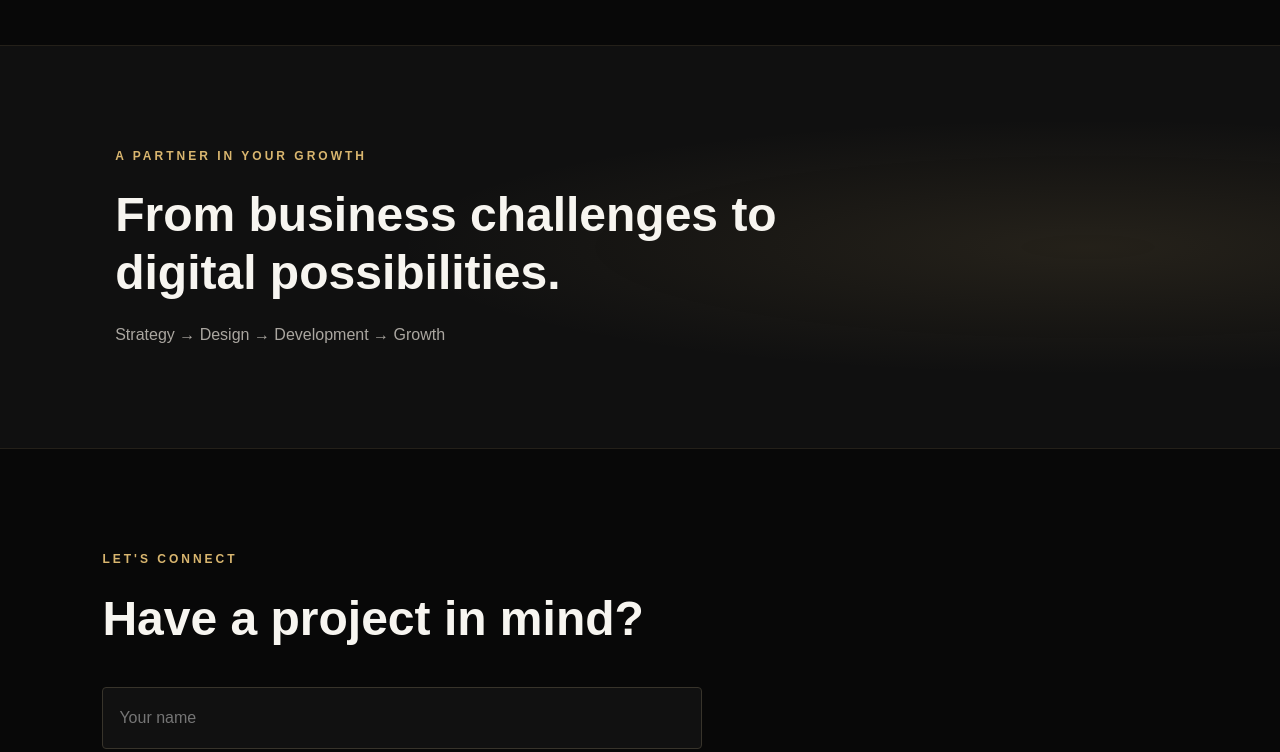
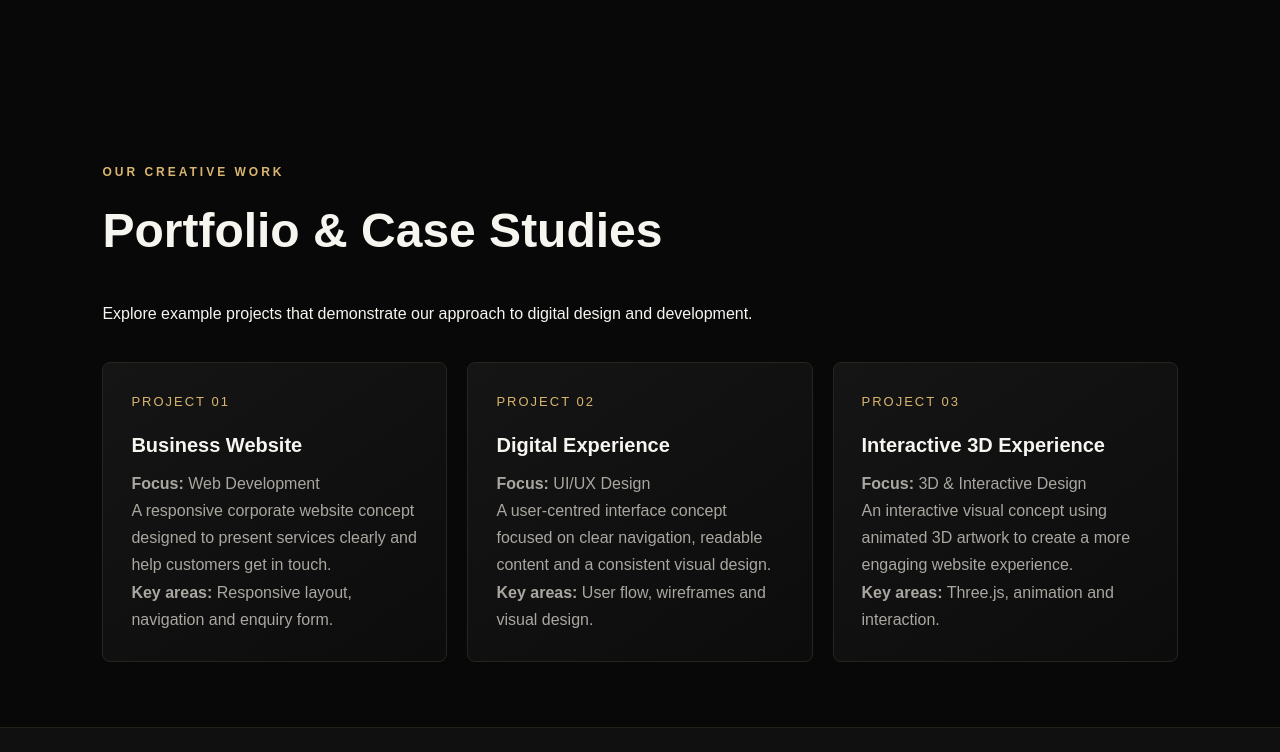
Before and after one commit to harishiniselvakumar2004-spec/riyadvi-website, a website: page index.html in a window 1280 px wide. Shown: the part 1436-2188 px from the top of the page. Drawn offline with nearby package versions, Linux system fonts and the light colour scheme; animation ran at ten frames a second.

Commit message:
Add portfolio case studies section

````diff
--- a/index.html
+++ b/index.html
@@ -1,10 +1,11 @@
-
+```html
 <!DOCTYPE html>
 <html lang="en">
 <head>
   <meta charset="UTF-8">
   <meta name="viewport" content="width=device-width, initial-scale=1.0">
   <title>Riyadvi | Digital Solutions</title>
+  <meta name="description" content="Riyadvi Software Technologies offers web development, app development, UI/UX design, digital marketing and interactive digital solutions.">
   <link rel="stylesheet" href="style.css">
 </head>
 <body>
@@ -13,63 +14,160 @@
     <nav>
       <a href="#home">Home</a>
       <a href="#services">Services</a>
+      <a href="#portfolio">Portfolio</a>
       <a href="#about">About</a>
       <a href="#contact">Contact</a>
     </nav>
   </header>
 
   <main>
+    <!-- HOME -->
     <section class="hero" id="home">
       <div class="hero-content">
         <p class="eyebrow">TECHNOLOGY • INNOVATION • GROWTH</p>
         <h1>Build Your Future With <span>Digital Solutions.</span></h1>
-        <p>We help businesses grow through software, creative design
-          and modern digital technology.</p>
+        <p>
+          We help businesses grow through software, creative design
+          and modern digital technology.
+        </p>
         <a class="button" href="#contact">Book a Consultation ↗</a>
       </div>
+
       <div class="orb" aria-label="Interactive 3D gold artwork">
         <canvas id="threeCanvas"></canvas>
         <div class="orb-inner"></div>
       </div>
-
     </section>
 
+    <!-- SERVICES -->
     <section class="section" id="services">
       <p class="eyebrow">WHAT WE DO</p>
       <h2>Our Services</h2>
+
       <div class="services">
-        <article class="service"><span>01</span><h3>Web Development</h3><p>Modern, responsive websites for your business.</p></article>
-        <article class="service"><span>02</span><h3>App Development</h3><p>Useful digital experiences across devices.</p></article>
-        <article class="service"><span>03</span><h3>Digital Marketing</h3><p>Reach more customers with digital strategies.</p></article>
-        <article class="service"><span>04</span><h3>AR / VR</h3><p>Explore immersive digital experiences.</p></article>
-        <article class="service"><span>05</span><h3>3D Modeling</h3><p>Bring concepts to life through 3D visuals.</p></article>
-        <article class="service"><span>06</span><h3>UI/UX Design</h3><p>Create intuitive and user-friendly interfaces.</p></article>
+        <article class="service">
+          <span>01</span>
+          <h3>Web Development</h3>
+          <p>Modern, responsive websites for your business.</p>
+        </article>
+
+        <article class="service">
+          <span>02</span>
+          <h3>App Development</h3>
+          <p>Useful digital experiences across devices.</p>
+        </article>
+
+        <article class="service">
+          <span>03</span>
+          <h3>Digital Marketing</h3>
+          <p>Reach more customers with digital strategies.</p>
+        </article>
+
+        <article class="service">
+          <span>04</span>
+          <h3>AR / VR</h3>
+          <p>Explore immersive digital experiences.</p>
+        </article>
+
+        <article class="service">
+          <span>05</span>
+          <h3>3D Modeling</h3>
+          <p>Bring concepts to life through 3D visuals.</p>
+        </article>
+
+        <article class="service">
+          <span>06</span>
+          <h3>UI/UX Design</h3>
+          <p>Create intuitive and user-friendly interfaces.</p>
+        </article>
       </div>
     </section>
 
+    <!-- PORTFOLIO / CASE STUDIES -->
+    <section class="section" id="portfolio">
+      <p class="eyebrow">OUR CREATIVE WORK</p>
+      <h2>Portfolio & Case Studies</h2>
+      <p>
+        Explore example projects that demonstrate our approach
+        to digital design and development.
+      </p>
+
+      <div class="services">
+        <article class="service">
+          <span>PROJECT 01</span>
+          <h3>Business Website</h3>
+          <p>
+            <strong>Focus:</strong> Web Development
+          </p>
+          <p>
+            A responsive corporate website concept designed
+            to present services clearly and help customers
+            get in touch.
+          </p>
+          <p><strong>Key areas:</strong> Responsive layout, navigation and enquiry form.</p>
+        </article>
+
+        <article class="service">
+          <span>PROJECT 02</span>
+          <h3>Digital Experience</h3>
+          <p>
+            <strong>Focus:</strong> UI/UX Design
+          </p>
+          <p>
+            A user-centred interface concept focused on clear
+            navigation, readable content and a consistent
+            visual design.
+          </p>
+          <p><strong>Key areas:</strong> User flow, wireframes and visual design.</p>
+        </article>
+
+        <article class="service">
+          <span>PROJECT 03</span>
+          <h3>Interactive 3D Experience</h3>
+          <p>
+            <strong>Focus:</strong> 3D & Interactive Design
+          </p>
+          <p>
+            An interactive visual concept using animated
+            3D artwork to create a more engaging website
+            experience.
+          </p>
+          <p><strong>Key areas:</strong> Three.js, animation and interaction.</p>
+        </article>
+      </div>
+    </section>
+
+    <!-- ABOUT -->
     <section class="about" id="about">
       <p class="eyebrow">A PARTNER IN YOUR GROWTH</p>
       <h2>From business challenges to digital possibilities.</h2>
       <p>Strategy → Design → Development → Growth</p>
     </section>
 
+    <!-- CONTACT -->
     <section class="section contact" id="contact">
       <p class="eyebrow">LET'S CONNECT</p>
       <h2>Have a project in mind?</h2>
+
       <form id="contactForm">
         <input name="name" placeholder="Your name" required>
         <input name="email" type="email" placeholder="Your email" required>
         <textarea name="message" placeholder="Tell us about your project" required></textarea>
         <button class="button" type="submit">Send Enquiry</button>
       </form>
+
       <p id="formMessage" role="status"></p>
     </section>
   </main>
 
-  <footer>© 2026 Riyadvi Software Technologies · Website prototype</footer>
+  <footer>
+    © 2026 Riyadvi Software Technologies · Website prototype
+  </footer>
+
   <script src="https://cdn.jsdelivr.net/npm/three@0.180.0/build/three.min.js"></script>
   <script src="https://cdn.jsdelivr.net/npm/gsap@3.13.0/dist/gsap.min.js"></script>
   <script src="https://cdn.jsdelivr.net/npm/gsap@3.13.0/dist/ScrollTrigger.min.js"></script>
   <script src="script.js"></script>
 </body>
 </html>
+```
````
